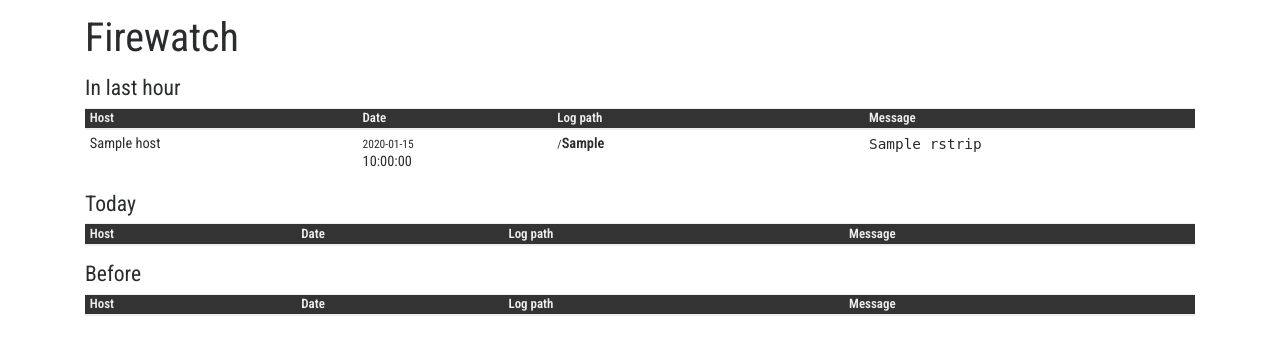
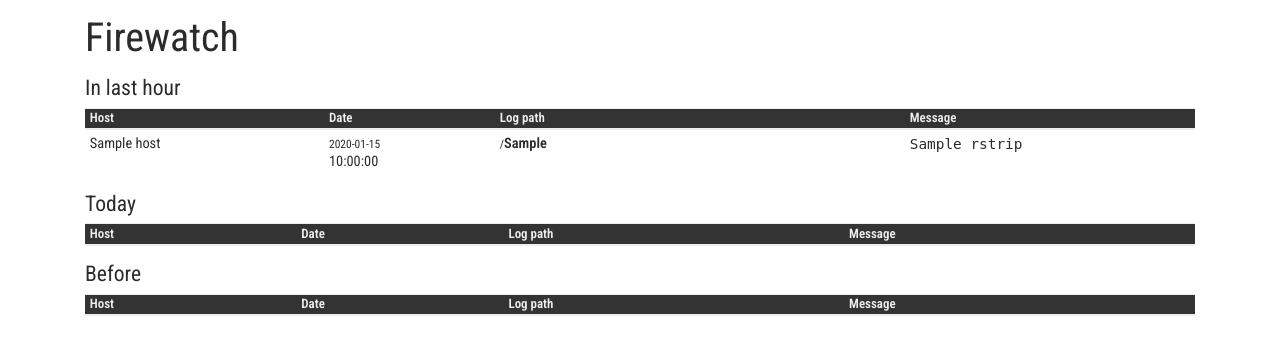
Before and after one commit to leadhub-code/firewatch-hub, a Flask app: page /dashboard/ in a window 1280 px wide. Shown: the top 355 px of the page. Run offline with Flask 2, Linux system fonts and the light colour scheme; the visitor is signed in with stand-in values (Sample User, id 1); a database or web service that is not in the repository returns one stand-in record (values such as "Sample title"); lists and menus that the app fills with data are empty; parts of the project's set-up code (start-up, migrations or seed data) failed here and were passed over; some libraries are stand-ins or nearby versions.

Commit message:
css: word-break

```diff
--- a/firewatch_hub/static/firewatch.css
+++ b/firewatch_hub/static/firewatch.css
@@ -23,6 +23,7 @@ h2 {
 td pre {
     margin-bottom: 0;
     white-space: pre-line;
+    word-break: break-word;
 }
 div.alert :last-child {
     margin-bottom: 0;
--- a/firewatch_hub/templates/index.html
+++ b/firewatch_hub/templates/index.html
@@ -24,7 +24,7 @@
             <td style="min-width: 5em; max-width: 8em">
               {{ event['nice_date'] }}
             </td>
-            <td style="min-width: 8em; max-width: 12em">
+            <td style="min-width: 12em; max-width: 12em">
               <small>{{ event['log_dir'] }}/</small><wbr><b>{{ event['log_filename'] }}</b>
             </td>
             <td>
```
